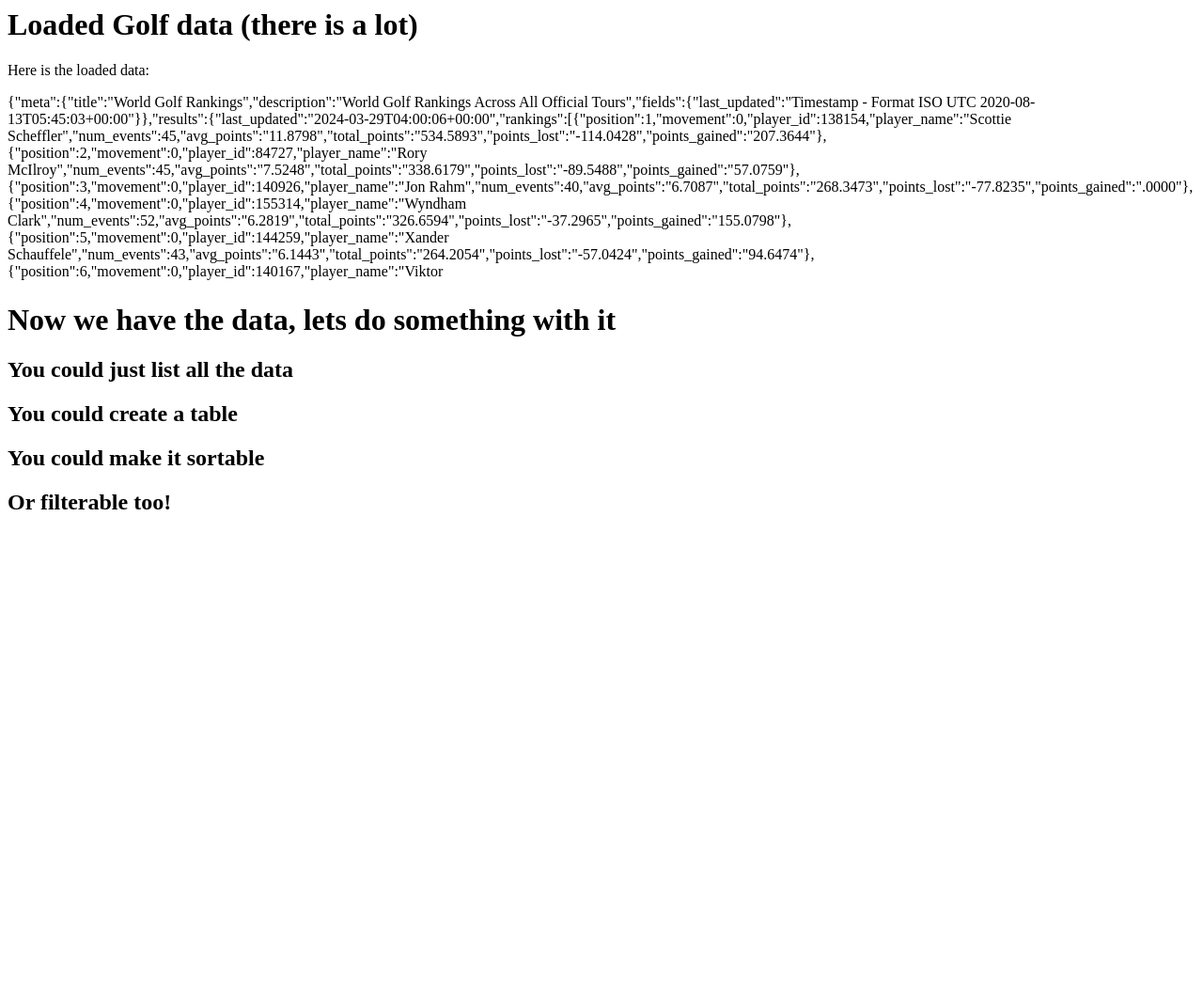
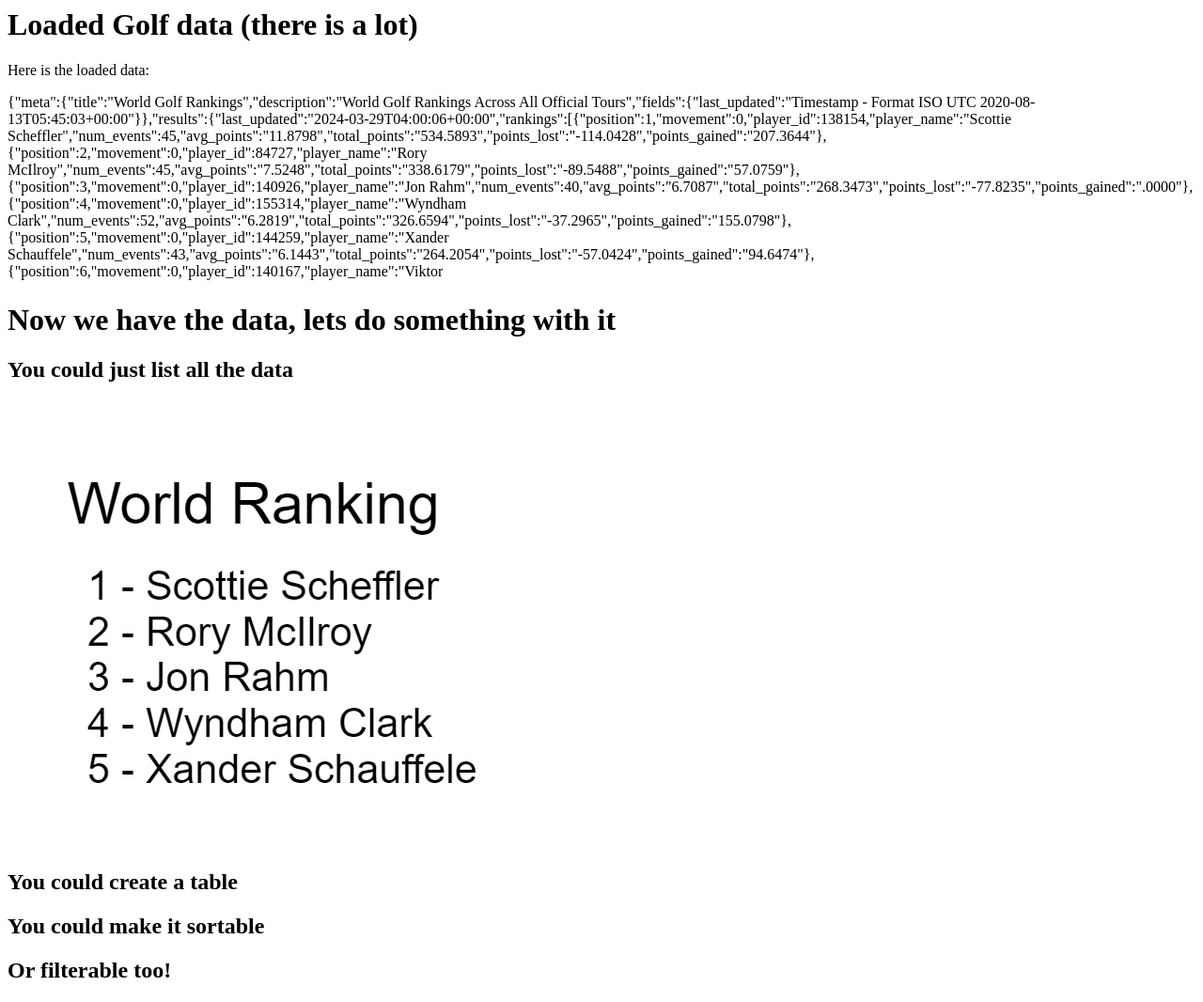
Before and after one commit to chewett/webdev_golf_learning_project, a plain HTML site: page site/index.html in a window 1280 px wide. Shown: the whole page at 94% size. Before the commit the page ends 800 px from the top, so only its background shows below. Drawn offline with Linux system fonts and the light colour scheme.

Commit message:
Added an image to the HTML file

```diff
--- a/site/index.html
+++ b/site/index.html
@@ -40,6 +40,8 @@
 
 <h2>You could just list all the data</h2>
 
+<img src="sketches/basic_list.png">
+
 <h2>You could create a table</h2>
 
 <h2>You could make it sortable</h2>
```
